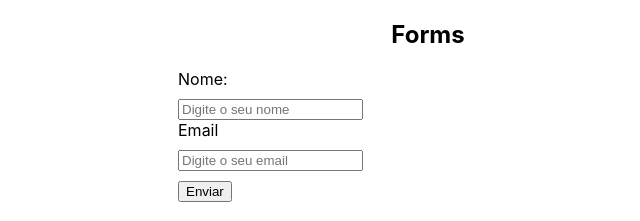
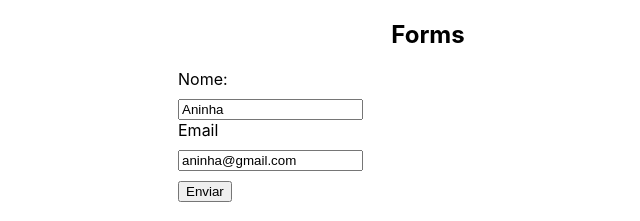
Before and after one commit to anaalmeida-v/react, a React (Create React App) app in the folder form/: page / in a window 1280 px wide. Shown: the top 221 px of the page, without its empty margins (212-852 px from the left). Built offline with nearby package versions, Linux system fonts and the light colour scheme.

Commit message:
Controlled inputs

```diff
--- a/form/src/App.js
+++ b/form/src/App.js
@@ -6,7 +6,7 @@
   return (
     <div className="App">
       <h2>Forms</h2>
-      <MyForm />
+      <MyForm user={{name: "Aninha", email:"aninha@gmail.com"}} />
     </div>
   );
 }
--- a/form/src/components/MyForm.js
+++ b/form/src/components/MyForm.js
@@ -1,11 +1,11 @@
 import { useState } from 'react'
 import './MyForm.css'
 
-const MyForm = () => {
-
+const MyForm = ({ user }) => {
+  //6 - controlled inputs
   // 3 - gerenciamento de dados
-  const[name, setName] = useState()
-  const[email, setEmail] = useState()
+  const [name, setName] = useState(user ? user.name : '')
+  const [email, setEmail] = useState(user ? user.email : '')
 
   const handleName = (e) => {
     setName(e.target.value)
@@ -14,7 +14,7 @@
   //console.log(name)
   //console.log(email )
 
-  const handleSubmit = (e) =>{
+  const handleSubmit = (e) => {
     e.preventDefault()
     //preventDefault - para o envio, form não recarrega a pág.
     console.log("Enviando form")
@@ -29,13 +29,23 @@
         {/*onSubmit - pega evento de submissão do form*/}{/*handleSubmit - função para processar envio */}
         <div>
           <label htmlFor="name">Nome:</label>
-                <input type="text" name="name" placeholder="Digite o seu nome" onChange={handleName}/>
+          <input type="text"
+          name="name"
+          placeholder="Digite o seu nome"
+          onChange={handleName}
+          value={name}
+          />
         </div>
         {/* 2 - label envolvendo input */}
         <label>
           <span>Email</span>
           {/* 4 - simplificação de manipulação de state */}
-              <input type="email" name="email" placeholder="Digite o seu email" onChange={(e) => setEmail(e.target.value)} />
+          <input type="email"
+          name="email"
+          placeholder="Digite o seu email"
+          onChange={(e) => setEmail(e.target.value)}
+          value={email}
+          />
         </label>
         <input type="submit" value="Enviar" />
       </form>
```
Also changed, not shown: 1 other file (tests, documents, lock files or other folders). Lines whose indentation alone changed are shown as unchanged.
